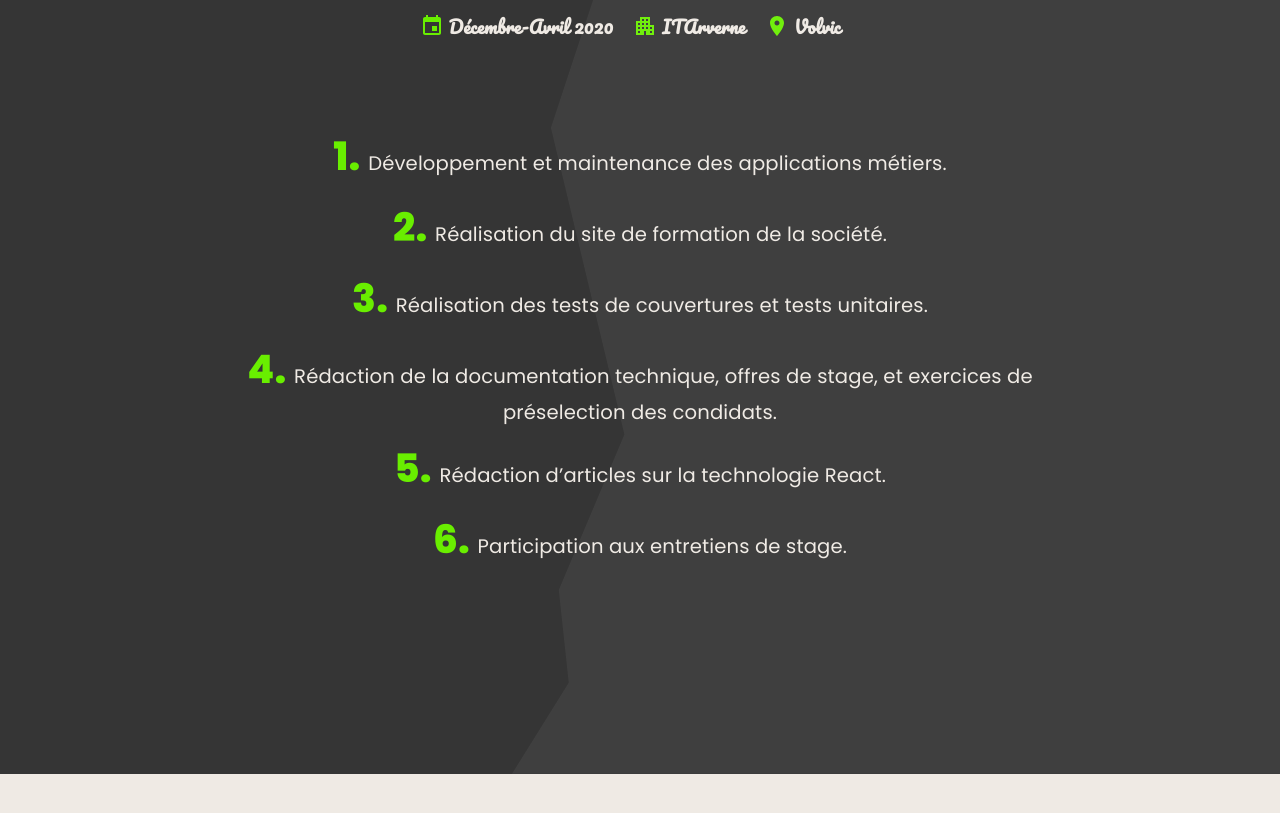
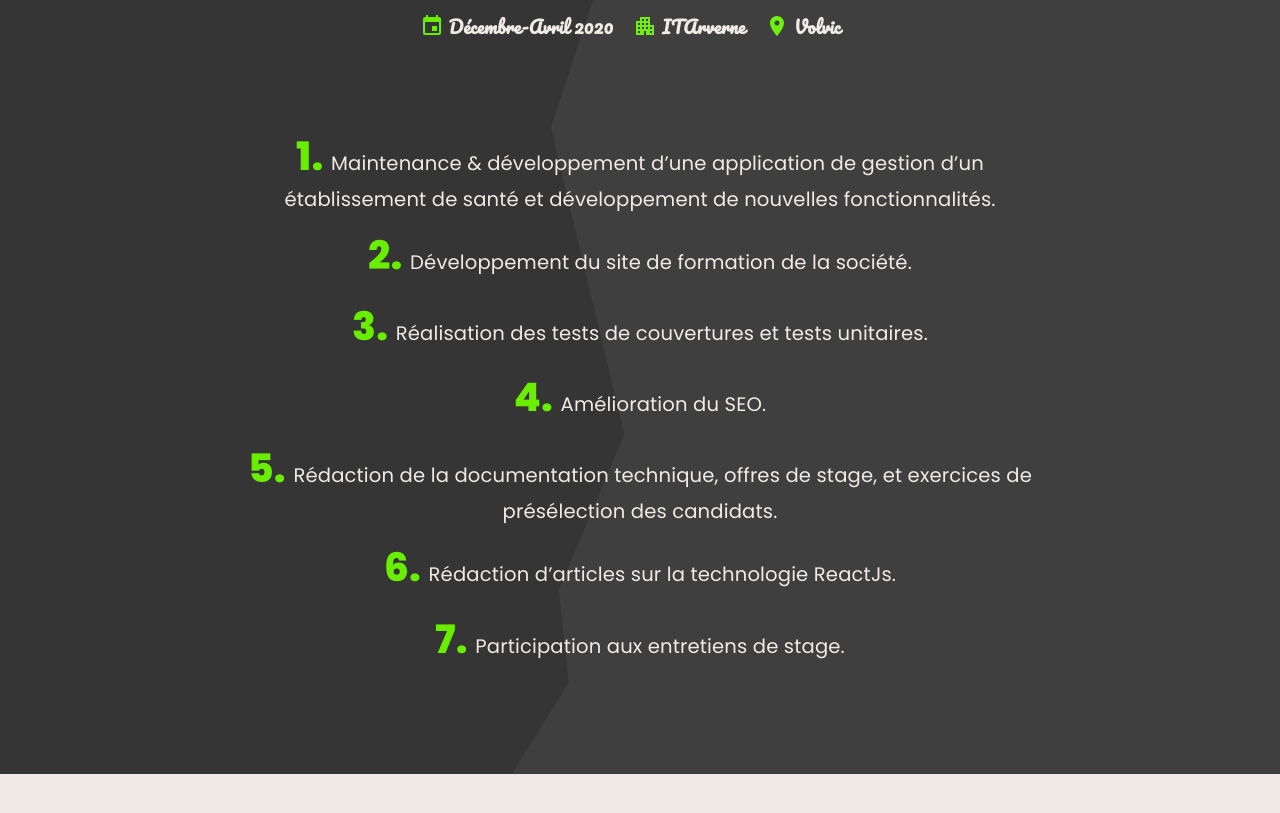
Before and after one commit to kaayso/Portfolio, a React (Create React App) app: page / in a window 1280 px wide. Shown: the part 3220-4033 px from the top of the page. Built offline with nearby package versions, Linux system fonts and the light colour scheme; no server answers.

Commit message:
Routes and CV updated

```diff
--- a/src/containers/route/route.jsx
+++ b/src/containers/route/route.jsx
@@ -17,9 +17,9 @@ export default function Route() {
       period: 'Mai-Septembre 2018',
       location: 'Issoire',
       description: [
-        'Refonte graphique de la console de monitoring des Braincube Live.',
-        'Ajout de nouvelles fonctionnalités à l’application',
-        'Réalisation des tests de couvertures et tests unitaires.',
+        'Réécriture de la partie front de l’application tout en proposant un nouveau design et un outil plus ergonomique.',
+        'Ajout de plusieurs fonctionnalités (front et back) : tri des éléments, liste de favoris, recherche dynamique, suivis des données au moyen d’un graphique sur les 24 dernières heures, classifications des erreurs selon leur type, pagination du contenu, etc...',
+        'Mise en place des tests unitaire (front et back) et snapshot.',
       ],
       title: 'Développeur front-end React',
       subTitle: '{ stage }',
@@ -31,11 +31,13 @@ export default function Route() {
       period: 'Avril-Septembre 2019',
       location: 'Sayat',
       description: [
-        "Développement front-end de l'application Sscraping.",
-        'Réalisation des tests unitaires et de couvertures.',
-        "Réalisation d'une API de chat avec keybase.",
-        "Mise en place d'un bot pour le reporting des tests de couverture et des bugs sur keybase.",
-        'Intégration de Graphcool dans le projet.',
+        'Intégration de maquettes (page de présentation du produit, dashboard, espace client, etc...).',
+        'Mise en place des tests de couvertures et tests unitaires.',
+        "Réalisation d'une API de chat avec keybase et Nodejs.",
+        "Développement d'un bot pour le reporting des tests de couverture et des bugs sur keybase.",
+        'Mise en place de EmailJS pour l’envoi de mails côté client.',
+        'Création de micro-services avec Docker.',
+        'Intégration continue pour réaliser les tests, et vérifier la qualité de code.',
       ],
       title: 'Développeur front-end React',
       subTitle: '{ stage }',
@@ -47,11 +49,12 @@ export default function Route() {
       period: 'Décembre-Avril 2020',
       location: 'Volvic',
       description: [
-        'Développement et maintenance des applications métiers.',
-        'Réalisation du site de formation de la société.',
+        'Maintenance & développement d’une application de gestion d’un établissement de santé et développement de nouvelles fonctionnalités.',
+        'Développement du site de formation de la société.',
         'Réalisation des tests de couvertures et tests unitaires.',
-        'Rédaction de la documentation technique, offres de stage, et exercices de préselection des condidats.',
-        'Rédaction d’articles sur la technologie React.',
+        'Amélioration du SEO.',
+        'Rédaction de la documentation technique, offres de stage, et exercices de présélection des candidats.',
+        'Rédaction d’articles sur la technologie ReactJs.',
         'Participation aux entretiens de stage.',
       ],
       title: 'Développeur full-stack React/Django',
@@ -81,25 +84,25 @@ export default function Route() {
   };
 
   return (
-    <section id="parcours">
-      <Container maxWidth="lg">
-        <div className="parcours__title">parcours</div>
-        <div className="parcours__wrapper">
+    <section id='parcours'>
+      <Container maxWidth='lg'>
+        <div className='parcours__title'>parcours</div>
+        <div className='parcours__wrapper'>
           <TimeLine
             route={route}
             setActiveIndex={navigate}
             activeIndex={activeIndex}
           />
-          <div id="parcours-content-wrapper">
-            <div className="parcours-content__title">
+          <div id='parcours-content-wrapper'>
+            <div className='parcours-content__title'>
               {route[activeIndex].title}
             </div>
-            <div className="parcours-content__sub-title">
+            <div className='parcours-content__sub-title'>
               {route[activeIndex].subTitle}
             </div>
-            <Grid container className="parcours-grid">
+            <Grid container className='parcours-grid'>
               <Grid
-                className="parcours-grid__item parcours-grid__item--infos"
+                className='parcours-grid__item parcours-grid__item--infos'
                 item
                 xs={12}
                 md={8}
@@ -121,7 +124,7 @@ export default function Route() {
                 </ul>
               </Grid>
               <Grid
-                className="parcours-grid__item parcours-grid__item--tasks"
+                className='parcours-grid__item parcours-grid__item--tasks'
                 item
                 xs={12}
                 md={8}
@@ -130,7 +133,7 @@ export default function Route() {
                 <ul>
                   {route[activeIndex].description.map((item, index) => (
                     <li key={index}>
-                      <span className="li-number">{index + 1}. </span>
+                      <span className='li-number'>{index + 1}. </span>
                       {item}
                     </li>
                   ))}
@@ -141,16 +144,16 @@ export default function Route() {
         </div>
       </Container>
       <svg
-        width="1219"
-        height="1249"
-        viewBox="0 0 1219 1249"
-        fill="none"
-        id="vertical-separator"
-        preserveAspectRatio="none"
+        width='1219'
+        height='1249'
+        viewBox='0 0 1219 1249'
+        fill='none'
+        id='vertical-separator'
+        preserveAspectRatio='none'
       >
         <path
-          d="M37 590.5L143.5 245.5L107 115.5L198.5 0H1238.5V568V1248.5H0L54 1156L44.5 1061.5L107 903L37 590.5Z"
-          fill="none"
+          d='M37 590.5L143.5 245.5L107 115.5L198.5 0H1238.5V568V1248.5H0L54 1156L44.5 1061.5L107 903L37 590.5Z'
+          fill='none'
         />
       </svg>
     </section>
```
Also changed, not shown: 1 other file (tests, documents, lock files or other folders).
